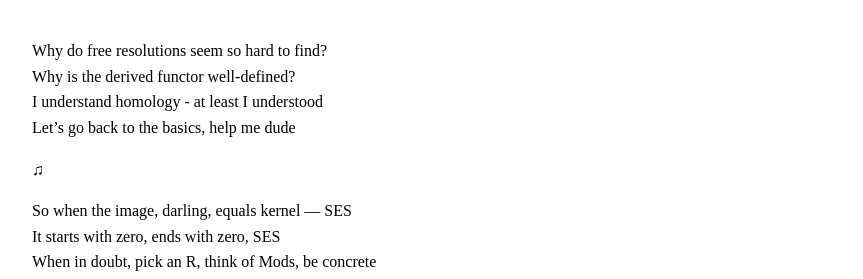
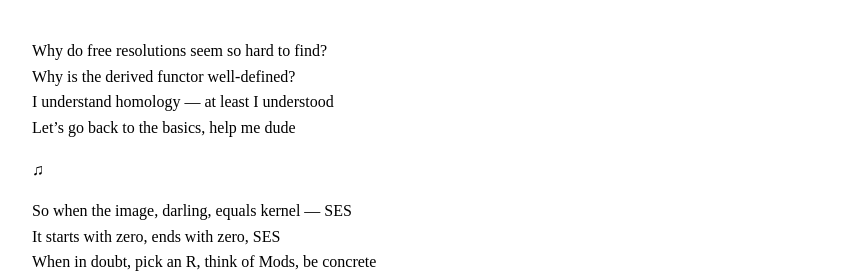
Before and after one commit to smitke6/smitke6.github.io, a Jekyll site: the page built from archive/en/2026-09-10-ses.md, in a window 1280 px wide. Shown: the part 142-421 px from the top of the page, without its empty margins (208-1071 px from the left). Built offline with Jekyll 4.4.1, drawn with Linux system fonts in a browser that asks for light colours.

Commit message:
Update 2026-09-10-ses.md

```diff
--- a/archive/en/2026-09-10-ses.md
+++ b/archive/en/2026-09-10-ses.md
@@ -6,7 +6,7 @@ first_comment: "I can count syllables, I'm just lazy."
 ---
 Why do free resolutions seem so hard to find?
 Why is the derived functor well-defined?
-I understand homology - at least I understood
+I understand homology — at least I understood
 Let's go back to the basics, help me dude
 
 ♫
```
